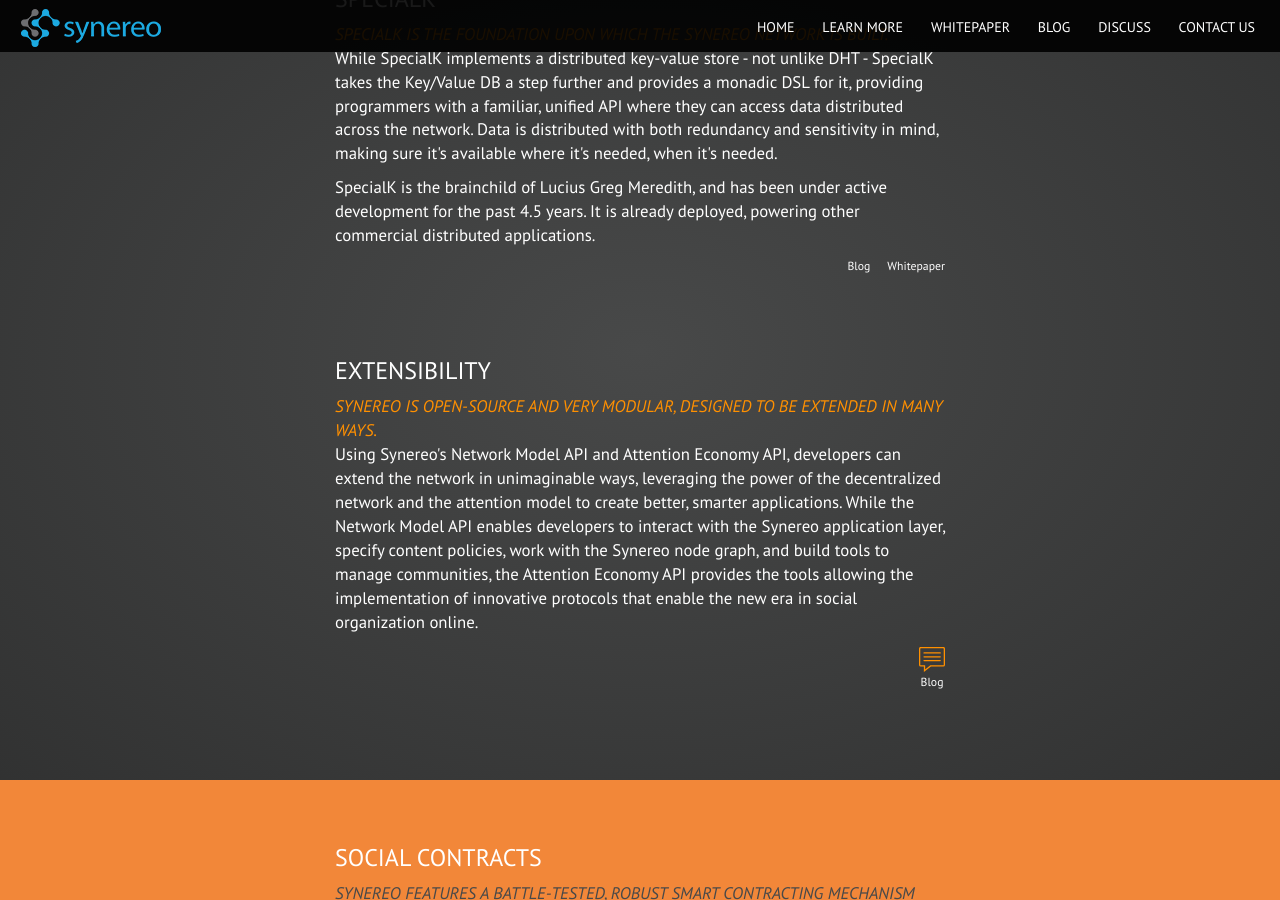
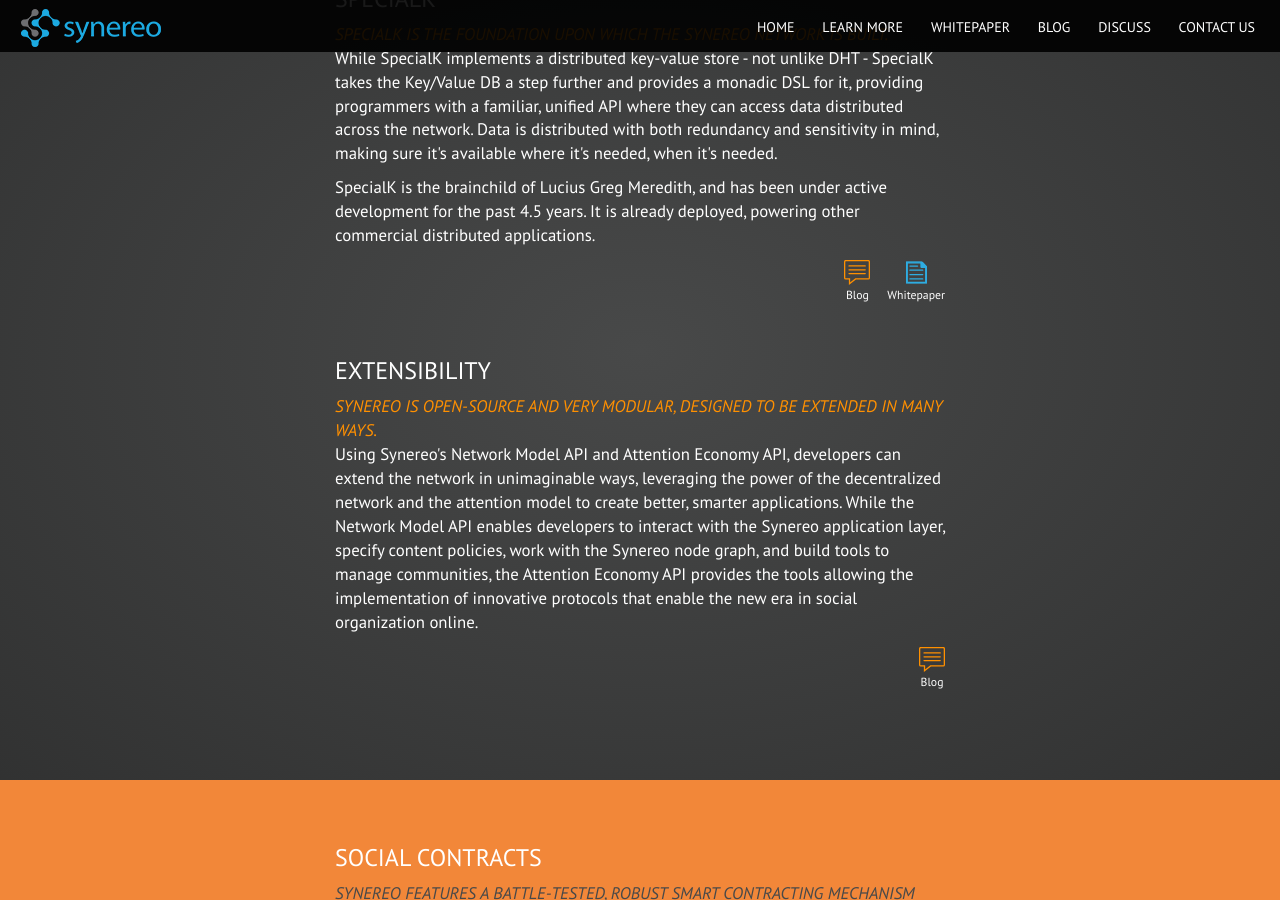
Before and after one commit to synereo/synereo.github.io, a Jekyll site: the page built from learn-more/index.html, in a window 1280 px wide and 900 px high, scrolled down 3701 px. Built offline with Jekyll 4.4.1, drawn with Linux system fonts in a browser that asks for light colours; nearby versions of some CDN libraries.

Commit message:
Fixed links to use icons

```diff
--- a/_layouts/learn-more.html
+++ b/_layouts/learn-more.html
@@ -134,8 +134,8 @@
               <h3>SpecialK</h3>
               <div class="extra-margin"><p><em>SpecialK is the foundation upon which the Synereo network is built.</em> While SpecialK implements a distributed key-value store - not unlike DHT - SpecialK takes the Key/Value DB a step further and provides a monadic DSL for it, providing programmers with a familiar, unified API where they can access data distributed across the network. Data is distributed with both redundancy and sensitivity in mind, making sure it's available where it's needed, when it's needed.</p>
               <p>SpecialK is the brainchild of Lucius Greg Meredith, and has been under active development for the past 4.5 years. It is already deployed, powering other commercial distributed applications.</p>
-              <a class="link whitepaper" href="http://www.synereo.com/whitepapers/synereo.pdf#section.2.3">Whitepaper</a>
-              <a class="link blog" href="http://blog.synereo.com/2015/03/17/specialk-kvdb/">Blog</a>
+              <a class="link whitepaper-orange" href="http://www.synereo.com/whitepapers/synereo.pdf#section.2.3"><img src="/img/icons/whitepaper.svg" class="svg">Whitepaper</a>
+              <a class="link blog-orange" href="http://blog.synereo.com/2015/03/17/specialk-kvdb/"><img src="/img/icons/blog.svg" class="svg">Blog</a>
               </div>
 
               <h3 id="extensibility">Extensibility</h3>
```
